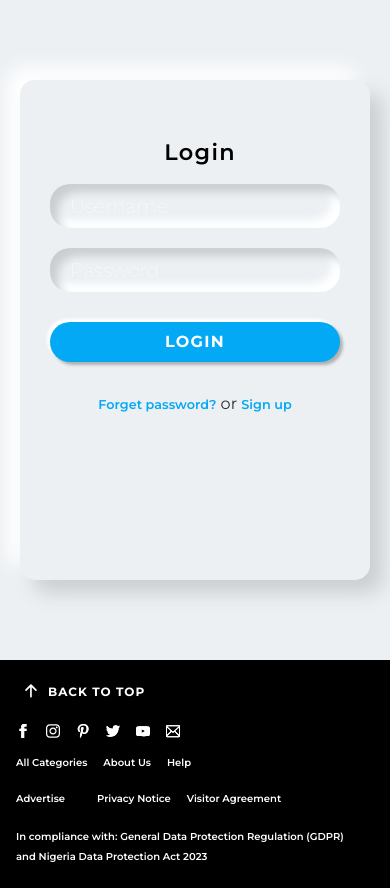
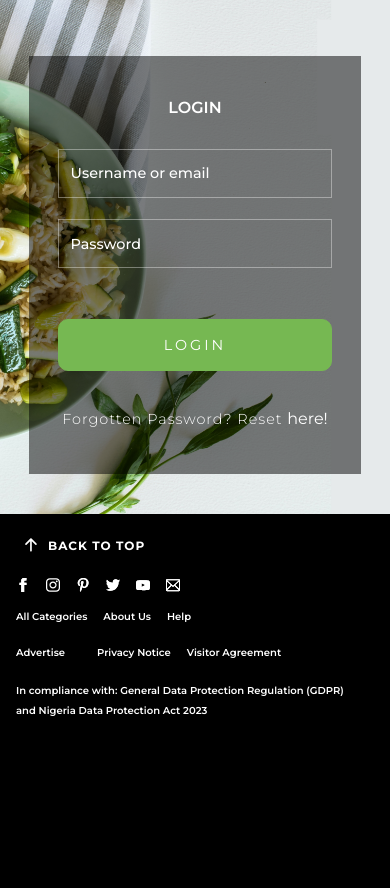
Before and after one commit to AlexOluwaseyi/wellnourish, a Flask app: page /login in a window 390 px wide. Shown: the part 120-1008 px from the top of the page. After the commit the page ends 836 px from the top, so only its background shows below. Run offline with Flask 3, Linux system fonts and the light colour scheme; some libraries are stand-ins or nearby versions.

Commit message:
Work still in progress

```diff
--- a/web/app.py
+++ b/web/app.py
@@ -8,6 +8,9 @@
 from models import storage
 from models.user import User
 from flask import Flask, render_template, redirect, url_for, request
+from flask_login import (LoginManager, UserMixin, login_user,
+                         current_user, login_required, logout_user)
+from uuid import uuid4
 
 
 app = Flask(__name__)
@@ -24,10 +27,12 @@
     """WellNourish About Route"""
     return render_template("about.html", title="About")
 
+
 @app.route("/login", strict_slashes=False)
 def login():
     """WellNourish User Login Route"""
     return render_template("login.html", title="Login")
+
 
 @app.route("/register", strict_slashes=False, methods=['GET', 'POST'])
 @app.route("/register.html", strict_slashes=False, methods=['GET', 'POST'])
@@ -38,19 +43,36 @@
         username = request.form['username']
         email = request.form['email']
         password = request.form['password']
+        # Create a new user and save it to the database here
+        new_user = User(username=username, email=email, password=password)
+        storage.add(new_user)
+        storage.save()
         # Redirect to profile setup page
         return redirect(url_for('profile_setup'))
     return render_template("register.html", title="Register")
 
-@app.route('/profile-setup')
-def profile_setup():
-    """WellNourish Profile Setup Route"""
-    return render_template('profile_setup.html', title= "Complete Profile")
+
+@app.route('/completeprofile', strict_slashes=False, methods=['GET', 'POST'])
+def complete_profile():
+    """WellNourish Profile Setup Route
+    Add more information to the User model"""
+    if request.method == 'POST':
+        # Handle form submission
+        current_user.fname = request.form['fname']
+        current_user.lname = request.form['lname']
+        current_user.healthrecords = request.form.getlist('healthrecords')
+        # Create a new user and save it to the database here
+        storage.save()
+        # Redirect to profile setup page
+        return redirect(url_for('profile'))
+    return render_template('profile_setup.html', title="Complete Profile")
+
 
 @app.route('/resetpassword')
 def resetpass():
     """WellNourish Profile Setup Route"""
-    return render_template('profile_setup.html', title= "Reset Password")
+    return render_template('reset_password.html', title="Reset Password")
+
 
 @app.teardown_appcontext
 def close_db(error):
@@ -59,5 +81,5 @@
 
 
 if __name__ == "__main__":
-    app.run(host="0.0.0.0", port=5000)
-    #app.run(debug=True)
+    app.run(host="0.0.0.0", port=5000, debug=True)
+    # app.run(debug=True)
--- a/web/static/styles/form.css
+++ b/web/static/styles/form.css
@@ -43,8 +43,8 @@
 input[type="text"], input[type="email"], input[type="password"] {
   font-size: 0.9em;
   color: #fff;
-  font-weight: 100;
-  width: 94.5%;
+  font-weight: 500;
+  width: 100%;
   display: block;
   border: none;
   padding: 0.8em;
@@ -62,16 +62,23 @@
 
 input.email, input.text.w3lpass {
   margin: 2em 0;
+  font-weight: 500;
+}
+
+.text-email {
+  font-weight: 500;
 }
 
 .text:focus, .text:valid {
   box-shadow: none;
+  font-weight: 500;
   outline: none;
   background-position: 0 0;
 }
 
 .text:focus::-webkit-input-placeholder, .text:valid::-webkit-input-placeholder {
   color: rgba(255, 255, 255, 0.7);
+  font-weight: 500;
   font-size: .9em;
   -webkit-transform: translateY(-30px);
   -moz-transform: translateY(-30px);
@@ -250,13 +257,47 @@
 }
 
 /*-- //copyright --*/
+.wrapper-login {
+  position: relative;
+  overflow: hidden;
+  background-image: url("../images/pexels-lumn-1410235.jpg");
+  background-repeat: no-repeat;
+  background-position: center;
+  background-size: 100% auto;
+}
+
 .wrapper-register {
   position: relative;
   overflow: hidden;
   background-image: url("../images/pexels-lumn-1410235.jpg");
-  width: auto;
-  height: 100%;
+  background-repeat: no-repeat;
+  background-position: center;
   background-size: auto 100%;
+}
+
+.wrapper-reset {
+  position: relative;
+  overflow: hidden;
+  background-image: url("../images/pexels-lumn-1410235.jpg");
+  background-repeat: no-repeat;
+  background-position: center;
+  background-size: 100% auto;
+}
+
+.reset-password {
+  padding-top: 40px;
+  color: white;
+  text-align: center;
+  font-weight: 600;
+  text-transform: uppercase;
+}
+
+.login {
+  padding-top: 40px;
+  color: white;
+  text-align: center;
+  font-weight: 600;
+  text-transform: uppercase;
 }
 
 .colorlib-bubbles {
@@ -430,7 +471,7 @@
 /*-- responsive-design --*/
 @media(max-width:1440px) {
   input[type="text"], input[type="email"], input[type="password"] {
-    width: 94%;
+    width: 100%;
   }
 }
 
@@ -450,6 +491,11 @@
   .main-agileinfo {
     width: 36%;
   }
+
+  .main-w3layouts {
+    padding: 2em 0 1em;
+    background-size: auto 100% !important;
+  }
 }
 
 @media(max-width:1280px) {
@@ -458,15 +504,25 @@
   }
 }
 
-@media(max-width:1080px) {
+@media (min-width: 1080px) and (max-width: 1365px) {
   .main-agileinfo {
     width: 46%;
+  }
+
+  .main-w3layouts {
+    padding: 2em 0 1em;
+    background-size: auto 100% !important;
   }
 }
 
 @media(max-width:1024px) {
   .main-agileinfo {
     width: 49%;
+  }
+
+  .main-w3layouts {
+    padding: 2em 0 1em;
+    background-size: auto 100% !important;
   }
 }
 
@@ -477,6 +533,7 @@
 
   .main-w3layouts {
     padding: 2em 0 1em;
+    background-size: auto 100% !important;
   }
 }
 
@@ -485,8 +542,13 @@
     width: 58%;
   }
 
+  .main-w3layouts {
+    padding: 2em 0 1em;
+    background-size: auto 100% !important;
+  }
+
   input[type="text"], input[type="email"], input[type="password"] {
-    width: 93%;
+    width: 100%;
   }
 }
 
@@ -494,17 +556,32 @@
   h1 {
     font-size: 2.2em;
   }
+
+  .main-w3layouts {
+    padding: 2em 0 1em;
+    background-size: auto 100% !important;
+  }
 }
 
 @media(max-width:736px) {
   .main-agileinfo {
     width: 62%;
   }
+
+  .main-w3layouts {
+    padding: 2em 0 1em;
+    background-size: auto 100% !important;
+  }
 }
 
 @media(max-width:667px) {
   .main-agileinfo {
     width: 67%;
+  }
+
+  .main-w3layouts {
+    padding: 2em 0 1em;
+    background-size: auto 100% !important;
   }
 }
 
@@ -513,8 +590,14 @@
     padding: 2.2em;
   }
 
+  .main-w3layouts {
+    padding: 2em 0 1em;
+    background-size: auto 100% !important;
+  }
+
   input.email, input.text.w3lpass {
     margin: 1.5em 0;
+    font-weight: 500;
   }
 
   input[type="submit"] {
@@ -535,6 +618,11 @@
   .colorlibcopy-agile p {
     padding: 0 2em;
   }
+
+  .main-w3layouts {
+    padding: 2em 0 1em;
+    background-size: auto 100% !important;
+  }
 }
 
 @media(max-width:480px) {
@@ -548,11 +636,16 @@
   }
 
   input[type="text"], input[type="email"], input[type="password"] {
-    width: 91%;
+    width: 100%;
   }
 
   .agileits-top p {
     font-size: 0.9em;
+  }
+
+  .main-w3layouts {
+    padding: 2em 0 1em;
+    background-size: auto 100% !important;
   }
 }
 
@@ -569,6 +662,7 @@
 
   .text:focus, .text:valid {
     background-position: 0 0px;
+    font-weight: 500;
   }
 
   .wthree-text ul li, .wthree-text ul li:nth-child(2) {
@@ -592,6 +686,11 @@
   .colorlibcopy-agile {
     margin: 1em 0 1em;
   }
+
+  .main-w3layouts {
+    padding: 2em 0 1em;
+    background-size: auto 100% !important;
+  }
 }
 
 @media(max-width:384px) {
@@ -602,17 +701,28 @@
   .colorlibcopy-agile p {
     padding: 0 1em;
   }
+
+  .main-w3layouts {
+    padding: 2em 0 1em;
+    background-size: auto 100% !important;
+  }
 }
 
 @media(max-width:375px) {
   .agileits-top p {
     letter-spacing: 0px;
   }
+
+  .main-w3layouts {
+    padding: 2em 0 1em;
+    background-size: auto 100% !important;
+  }
 }
 
 @media(max-width:320px) {
   .main-w3layouts {
     padding: 1.5em 0 0;
+    background-size: auto 100% !important;
   }
 
   .agileits-top {
@@ -624,7 +734,7 @@
   }
 
   input[type="text"], input[type="email"], input[type="password"] {
-    width: 89.5%;
+    width: 100%;
     font-size: 0.85em;
   }
 
@@ -640,6 +750,7 @@
 
   .text:focus, .text:valid {
     background-position: 0 0px;
+    font-weight: 500;
   }
 
   input[type="submit"] {
@@ -657,7 +768,8 @@
   }
 
   .main-w3layouts {
-    padding: 1em 0 0;
+    padding: 2em 0 1em;
+    background-size: auto 100% !important;
   }
 }
 
@@ -665,22 +777,9 @@
     color:#fff !important;
 }
 
-/**
-Login**/
-
-
-/* Reseting *
-* {
-    margin: 0;
-    padding: 0;
-    box-sizing: border-box;
-    font-family: 'Poppins', sans-serif;
-}*/
-
 body {
     background: #ecf0f3;
 }
-
 
 .wrapper {
     max-width: 350px;
@@ -770,6 +869,7 @@
     .wrapper {
         margin: 30px 20px;
         padding: 40px 15px 15px 15px;
+        background-size: auto 100% !important;
     }
 }
 
@@ -780,3 +880,7 @@
 .placeholder {
   color:rgba(0, 0, 0, 0.5);
 }
+
+::placeholder {
+  font-weight: 500;
+}
--- a/web/templates/layout.html
+++ b/web/templates/layout.html
@@ -22,7 +22,7 @@
     <link rel="apple-touch-icon" sizes="180x180" href="../static/images/icons/apple-touch-icon.png">
     <link rel="icon" type="image/png" sizes="32x32" href="../static/images/icons/favicon-32x32.png">
     <link rel="icon" type="image/png" sizes="16x16" href="../static/images/icons/favicon-16x16.png">
-    <link rel="manifest" href="/site.webmanifest">
+    <link rel="manifest" href="../static/images/site.webmanifest">
   </head>
 
   <body>
--- a/web/templates/login.html
+++ b/web/templates/login.html
@@ -1,22 +1,17 @@
 {% extends "layout.html" %}
 {% block content %}
-<div class="main-w3layouts wrapper">
-    <div class="text-center mt-4 name">
-        Login
-    </div>
-    <form class="p-3 mt-3">
-        <div class="form-field d-flex align-items-center">
-            <span class="far fa-user"></span>
-            <input type="text" name="username" class="placeholder" placeholder="Username">
+<div class="main-w3layouts wrapper-login">
+    <div class="main-agileinfo">
+        <div class="login">
+            LOGIN
         </div>
-        <div class="form-field d-flex align-items-center">
-            <span class="fas fa-key"></span>
-            <input type="password" name="password" class="placeholder" placeholder="Password">
+        <div class="agileits-top">
+            <form action="#" method="post">
+                <input class="text" type="text" name="username" placeholder="Username or email" required="">
+                <input class="text w3lpass" type="password" name="password" placeholder="Password" required="">
+                <input type="submit" value="LOGIN">
+            </form>
+            <p>Forgotten Password? Reset <a href="/resetpassword"> here!</a></p>
         </div>
-        <button class="btn mt-3">Login</button>
-    </form>
-    <div class="text-center fs-6">
-        <a href="/resetpass">Forget password?</a> or <a href="/register">Sign up</a>
-    </div>
 </div>
 {% endblock content %}
```
Also changed, not shown: web/templates/reset_password.html (+15 -0 lines), web/templates/reset_password_2.html (added, +16 -0 lines).
